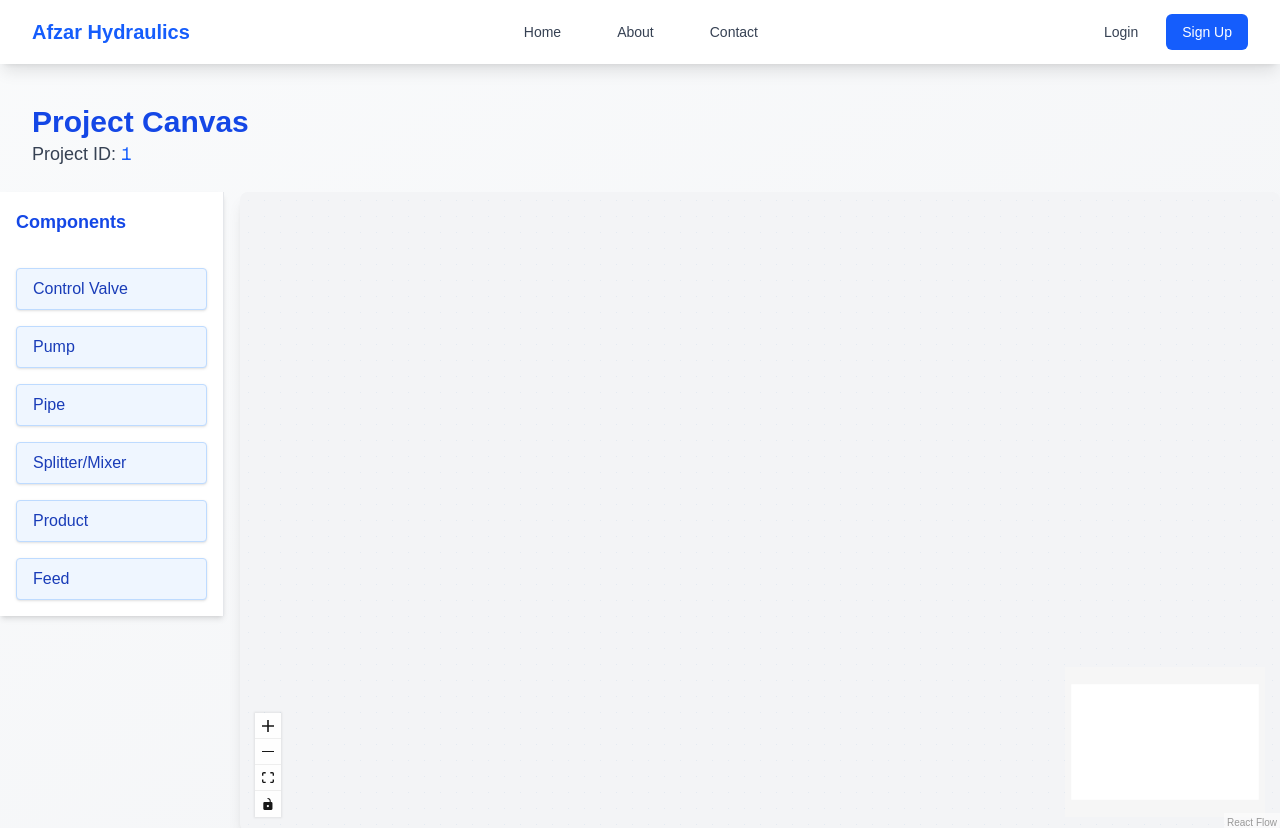
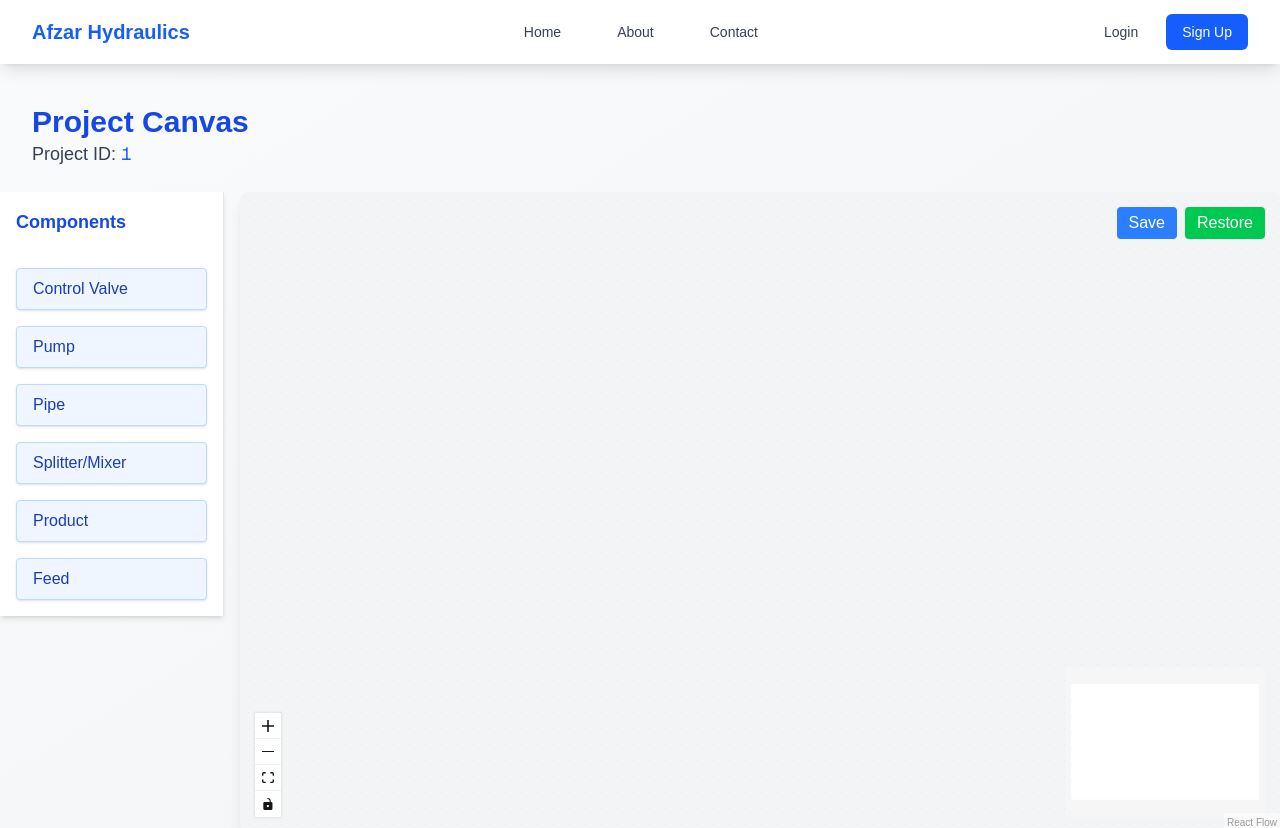
Before and after one commit to touseef0707/Afzar-Hydraulics, a Next.js app in the folder nextjs-main/: page /dashboard/canvas/1 in a window 1280 px wide. Shown: the top 828 px of the page. Built offline with nearby package versions, Linux system fonts and the light colour scheme; no server answers.

Commit message:
canva firebase config

```diff
--- a/nextjs-main/app/dashboard/canvas/[id]/page.tsx
+++ b/nextjs-main/app/dashboard/canvas/[id]/page.tsx
@@ -1,6 +1,7 @@
 import React from 'react';
 import CanvasSidebar from '@/components/CanvasSidebar';
 import Canvas from '@/components/Canvas';
+import { ReactFlowProvider } from '@xyflow/react';
 
 interface CanvasPageProps {
   params: { id: string };
@@ -16,7 +17,9 @@ const CanvasPage = async ({ params }: CanvasPageProps) => {
       </div>
       <div className="flex flex-1 w-full max-w-7xl mx-auto gap-4">
         <CanvasSidebar />
+        <ReactFlowProvider>
         <Canvas />
+        </ReactFlowProvider>
       </div>
     </div>
   );
--- a/nextjs-main/components/Canvas.tsx
+++ b/nextjs-main/components/Canvas.tsx
@@ -1,6 +1,21 @@
 "use client";
-import React, { useCallback, useRef, useState } from 'react';
-import { ReactFlow, Background, Controls, MiniMap, addEdge, useNodesState, useEdgesState, Connection, Edge, Node, ReactFlowInstance } from '@xyflow/react';
+import React, { useCallback, useRef, useState, useEffect } from 'react';
+import {
+  ReactFlow,
+  Background,
+  Controls,
+  MiniMap,
+  addEdge,
+  useNodesState,
+  useEdgesState,
+  Connection,
+  Edge,
+  Node,
+  ReactFlowInstance,
+  Panel,
+  MarkerType,
+  useReactFlow
+} from '@xyflow/react';
 import '@xyflow/react/dist/style.css';
 
 const initialNodes: Node[] = [];
@@ -11,6 +26,8 @@ export default function Canvas() {
   const [nodes, setNodes, onNodesChange] = useNodesState(initialNodes);
   const [edges, setEdges, onEdgesChange] = useEdgesState(initialEdges);
   const [reactFlowInstance, setReactFlowInstance] = useState<ReactFlowInstance | null>(null);
+  const [selectedNode, setSelectedNode] = useState<Node | null>(null);
+  const { fitView, zoomTo, setCenter } = useReactFlow();
 
   // Handle drop from sidebar
   const onDrop = useCallback(
@@ -18,17 +35,25 @@ export default function Canvas() {
       event.preventDefault();
       const reactFlowBounds = reactFlowWrapper.current?.getBoundingClientRect();
       const type = event.dataTransfer.getData('application/reactflow');
+      const customData = event.dataTransfer.getData('application/custom-data');
+
       if (!type || !reactFlowInstance || !reactFlowBounds) return;
+
       const position = reactFlowInstance.screenToFlowPosition({
         x: event.clientX - reactFlowBounds.left,
         y: event.clientY - reactFlowBounds.top,
       });
+
       const newNode: Node = {
-        id: `${type}_${+new Date()}`,
+        id: `${type}_${Date.now()}`,
         type: 'default',
         position,
-        data: { label: type.charAt(0).toUpperCase() + type.slice(1) },
+        data: {
+          label: customData || type.charAt(0).toUpperCase() + type.slice(1),
+          ...(customData ? JSON.parse(customData) : {})
+        },
       };
+
       setNodes((nodes) => nodes.concat(newNode));
     },
     [reactFlowInstance, setNodes]
@@ -39,7 +64,102 @@ export default function Canvas() {
     event.dataTransfer.dropEffect = 'move';
   }, []);
 
-  const onConnect = useCallback((params: Edge | Connection) => setEdges((edges) => addEdge(params, edges)), [setEdges]);
+  const onConnect = useCallback(
+    (params: Edge | Connection) => {
+      const edge = {
+        ...params,
+        markerEnd: {
+          type: MarkerType.ArrowClosed,
+        },
+        animated: true,
+      };
+      setEdges((edges) => addEdge(edge, edges));
+    },
+    [setEdges]
+  );
+
+  const onNodeClick = useCallback(
+    (event: React.MouseEvent, node: Node) => {
+      setSelectedNode(node);
+    },
+    []
+  );
+
+  const onPaneClick = useCallback(() => {
+    setSelectedNode(null);
+  }, []);
+
+  const updateNodeData = useCallback(
+    (data: Record<string, any>) => {
+      if (!selectedNode) return;
+
+      setNodes((nodes) =>
+        nodes.map((node) =>
+          node.id === selectedNode.id
+            ? { ...node, data: { ...node.data, ...data } }
+            : node
+        )
+      );
+    },
+    [selectedNode, setNodes]
+  );
+
+  const deleteSelected = useCallback(() => {
+    if (!selectedNode) return;
+
+    setNodes((nodes) => nodes.filter((node) => node.id !== selectedNode.id));
+    setEdges((edges) =>
+      edges.filter(
+        (edge) =>
+          edge.source !== selectedNode.id && edge.target !== selectedNode.id
+      )
+    );
+    setSelectedNode(null);
+  }, [selectedNode, setNodes, setEdges]);
+
+  const centerSelectedNode = useCallback(() => {
+    if (!selectedNode || !reactFlowInstance) return;
+
+    const { position, width = 0, height = 0 } = selectedNode;
+    setCenter(
+      position.x + (width as number) / 2,
+      position.y + (height as number) / 2,
+      { zoom: 1, duration: 500 }
+    );
+  }, [selectedNode, reactFlowInstance, setCenter]);
+
+  const onSave = useCallback(() => {
+    if (reactFlowInstance) {
+      const flow = reactFlowInstance.toObject();
+      localStorage.setItem('react-flow-data', JSON.stringify(flow));
+      alert('Flow saved to localStorage!');
+    }
+  }, [reactFlowInstance]);
+
+  const onRestore = useCallback(() => {
+    const flow = localStorage.getItem('react-flow-data');
+    if (flow) {
+      const { nodes: restoredNodes, edges: restoredEdges } = JSON.parse(flow);
+      setNodes(restoredNodes);
+      setEdges(restoredEdges);
+      setTimeout(() => fitView(), 0);
+    }
+  }, [setNodes, setEdges, fitView]);
+
+  // Keyboard shortcuts
+  useEffect(() => {
+    const handleKeyDown = (e: KeyboardEvent) => {
+      if (e.key === 'Delete' && selectedNode) {
+        deleteSelected();
+      }
+      if (e.key === 'Escape') {
+        setSelectedNode(null);
+      }
+    };
+
+    window.addEventListener('keydown', handleKeyDown);
+    return () => window.removeEventListener('keydown', handleKeyDown);
+  }, [selectedNode, deleteSelected]);
 
   return (
     <div ref={reactFlowWrapper} className="flex-1 h-[80vh] bg-gray-100 rounded-lg shadow-lg">
@@ -52,11 +172,65 @@ export default function Canvas() {
         onInit={setReactFlowInstance}
         onDrop={onDrop}
         onDragOver={onDragOver}
+        onNodeClick={onNodeClick}
+        onPaneClick={onPaneClick}
         fitView
+        nodesDraggable
+        nodesConnectable
+        elementsSelectable
+        snapToGrid={true}
+        snapGrid={[15, 15]}
+        defaultEdgeOptions={{
+          animated: false,
+          style: { stroke: '#555' },
+        }}
       >
         <Background gap={16} size={1} color="#e0e7ef" />
         <MiniMap />
         <Controls />
+
+        <Panel position="top-right">
+          <div className="flex gap-2 mb-2">
+            <button
+              onClick={onSave}
+              className="px-3 py-1 bg-blue-500 text-white rounded hover:bg-blue-600 transition"
+            >
+              Save
+            </button>
+            <button
+              onClick={onRestore}
+              className="px-3 py-1 bg-green-500 text-white rounded hover:bg-green-600 transition"
+            >
+              Restore
+            </button>
+          </div>
+          {selectedNode && (
+            <div className="bg-white p-4 rounded shadow-lg">
+              <h3 className="font-bold mb-2">Node Properties</h3>
+              <div className="mb-2">
+                <label className="block text-sm font-medium mb-1">Label</label>
+                <input
+                  type="text"
+                  value={String(selectedNode.data.label ?? '')}
+                  onChange={(e) => updateNodeData({ label: e.target.value })}
+                  className="w-full p-2 border rounded"
+                />
+              </div>
+              <button
+                onClick={centerSelectedNode}
+                className="px-3 py-1 bg-purple-500 text-white rounded hover:bg-purple-600 transition mr-2"
+              >
+                Center
+              </button>
+              <button
+                onClick={deleteSelected}
+                className="px-3 py-1 bg-red-500 text-white rounded hover:bg-red-600 transition"
+              >
+                Delete
+              </button>
+            </div>
+          )}
+        </Panel>
       </ReactFlow>
     </div>
   );
--- a/nextjs-main/components/CanvasSidebar.tsx
+++ b/nextjs-main/components/CanvasSidebar.tsx
@@ -3,12 +3,12 @@
 import React from 'react';
 
 const COMPONENTS = [
-  { type: 'valve', label: 'Control Valve' },
-  { type: 'pump', label: 'Pump' },
-  { type: 'pipe', label: 'Pipe' },
-  { type: 'splitter', label: 'Splitter/Mixer' },
-  { type: 'product', label: 'Product' },
-  { type: 'feed', label: 'Feed' },
+  { type: 'valve', label: 'Control Valve' , icon:'♻️'},
+  { type: 'pump', label: 'Pump' , icon:''},
+  { type: 'pipe', label: 'Pipe' , icon:'🪈'},
+  { type: 'splitter', label: 'Splitter/Mixer' , icon:'🚰'},
+  { type: 'product', label: 'Product' , icon:'🚰'},
+  { type: 'feed', label: 'Feed' , icon:'🚰'},
 ];
 
 export default function CanvasSidebar() {
--- a/nextjs-main/package.json
+++ b/nextjs-main/package.json
@@ -10,6 +10,7 @@
   },
   "dependencies": {
     "@tailwindcss/postcss": "^4.1.10",
+    "@types/firebase": "^2.4.32",
     "@types/nodemailer": "^6.4.17",
     "@xyflow/react": "^12.7.0",
     "autoprefixer": "^10.4.21",
```
Also changed, not shown: 1 other file (tests, documents, lock files or other folders).
